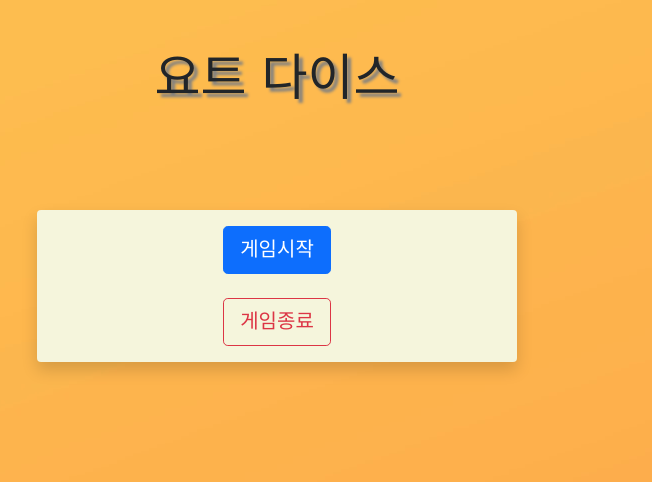
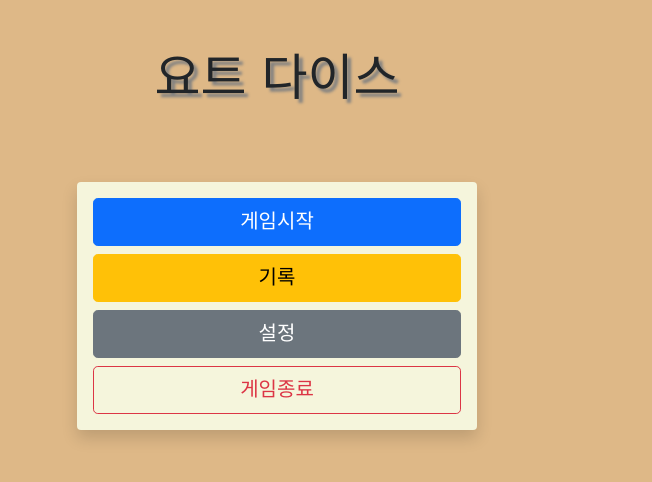
Before and after one commit to gwonhong/21s_final_project, a plain HTML site: page index.html in a window 1280 px wide. Shown: the whole page, without its empty margins (363-1015 px from the left). Drawn offline with nearby package versions, Linux system fonts and the light colour scheme.

Commit message:
bg deleted and buttons added

```diff
--- a/index.html
+++ b/index.html
@@ -8,36 +8,34 @@
     <link href="https://fonts.googleapis.com/css2?family=Do+Hyeon&display=swap" rel="stylesheet">
     <style type="text/css">
       body{
-        background-image: url("bg.jpg");
+        font-family: 'Do Hyeon', sans-serif;
+        background-color: burlywood;
       }
-      #title{
-        font-family: 'Do Hyeon', sans-serif;
+      h1{
+        text-align: center;
         font-size: 50px;
-        text-align: center;
         text-shadow: 4px 4px 3px gray;
-        margin-top: 50px;
-        border: 1px;
       }
       #menu{
+        margin: auto;
+        margin-top: 5%;
         background-color: beige;
-        margin-top: 100px;
-        margin-left: 400px;
-        margin-right: 400px;
-        font-family: 'Do Hyeon', sans-serif;
-        text-align: center;
-        border: 1px;
+        min-width: 200px;
+        max-width: 400px;
       }
     </style>
 
     <title>Yacht Dice</title>
   </head>
   <body>
-    <h1 id="title">요트 다이스</h1>
-
-    <div id="menu" class="shadow p-3 mb-5 rounded">
-      <button type="button" class="btn btn-primary btn-lg">게임시작</button><br><br>
-      <button type="button" class="btn btn-outline-danger btn-lg">게임종료</button>
-
+    <div class="d-grid" style="margin-top: 50px">
+      <h1>요트 다이스</h1>
+      <div id="menu" class="w-50 shadow p-3 mb-5 rounded d-grid gap-2">
+        <button type="button" class="btn btn-primary btn-lg">게임시작</button>
+        <button type="button" class="btn btn-warning btn-lg">기록</button>
+        <button type="button" class="btn btn-secondary btn-lg">설정</button>
+        <button type="button" class="btn btn-outline-danger btn-lg">게임종료</button>
+      </div>
     </div>
 
     <script src="https://cdn.jsdelivr.net/npm/bootstrap@5.0.0-beta3/dist/js/bootstrap.bundle.min.js" integrity="sha384-JEW9xMcG8R+pH31jmWH6WWP0WintQrMb4s7ZOdauHnUtxwoG2vI5DkLtS3qm9Ekf" crossorigin="anonymous"></script>
```
Also changed, not shown: bg.jpg (deleted).
